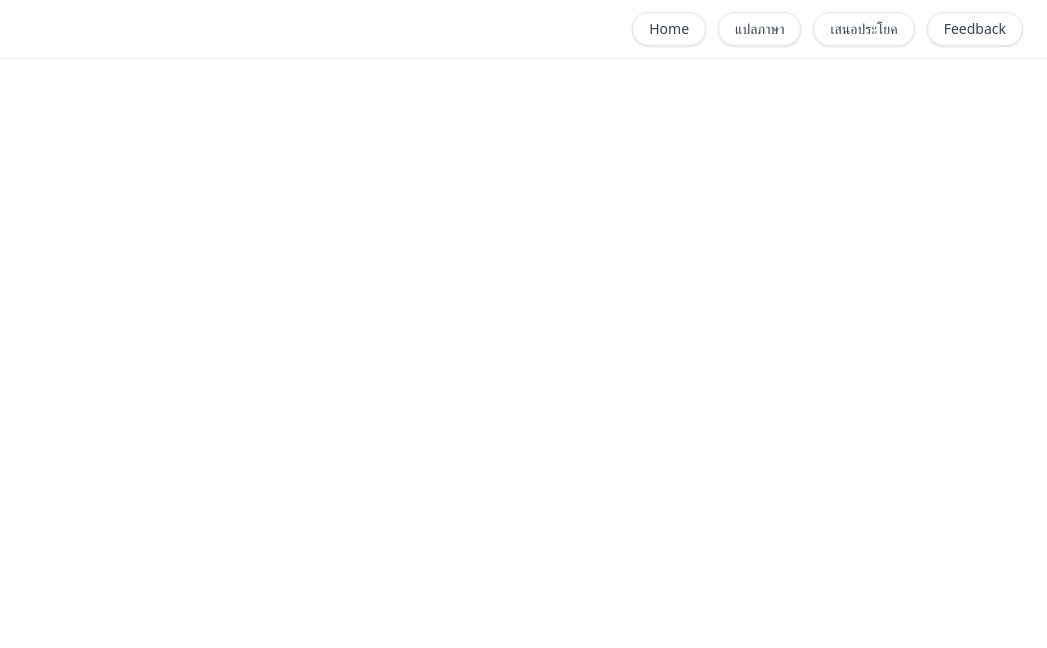
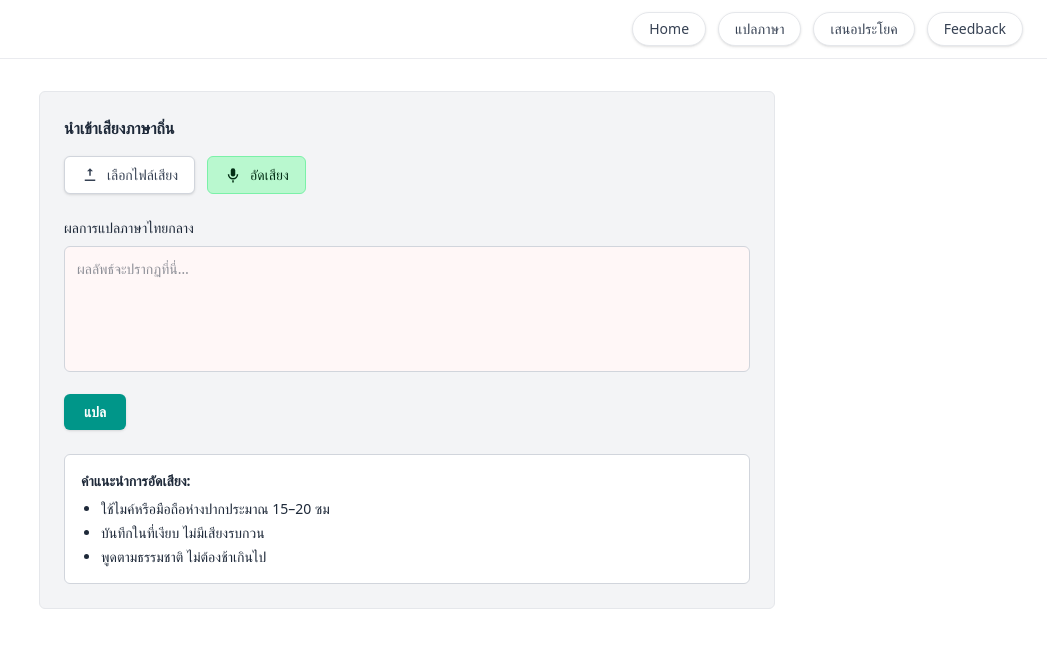
Before and after one commit to Sarunwit00/ProjectED, a React (Vite) app: page /translate in a window 1280 px wide. Shown: the top 648 px of the page, without its empty margins (233-1280 px from the left). Built offline with nearby package versions, Linux system fonts and the light colour scheme.

Commit message:
แปลภาษา

```diff
--- a/src/App.jsx
+++ b/src/App.jsx
@@ -2,6 +2,7 @@ import React from "react";
 import { Routes, Route } from "react-router-dom";
 import Navbar from "./components/Navbar";
 import Home from "./pages/Home";
+import Translate from "./pages/Translate";
 
 export default function App() {
   return (
@@ -9,6 +10,7 @@ export default function App() {
       <Navbar />
       <Routes>
         <Route path="/" element={<Home />} />
+        <Route path="/translate" element={<Translate />} />
       </Routes>
     </div>
   );
--- a/src/components/Navbar.jsx
+++ b/src/components/Navbar.jsx
@@ -20,9 +20,12 @@ export default function Navbar() {
           </NavLink>
 
           {/* ปุ่ม แปลภาษา */}
-          <button className="rounded-full border border-gray-200 bg-white px-3 py-1.5 text-sm font-medium text-gray-700 shadow-sm transition hover:-translate-y-0.5 hover:shadow-md focus:outline-none focus:ring-2 focus:ring-black/10 sm:px-4">
+           <NavLink
+            to="/translate"
+            className="rounded-full border border-gray-200 bg-white px-3 py-1.5 text-sm font-medium text-gray-700 shadow-sm transition hover:-translate-y-0.5 hover:shadow-md focus:outline-none focus:ring-2 focus:ring-black/10 sm:px-4"
+          >
             แปลภาษา
-          </button>
+          </NavLink>
 
           {/* ปุ่ม เสนอประโยค */}
           <button className="rounded-full border border-gray-200 bg-white px-3 py-1.5 text-sm font-medium text-gray-700 shadow-sm transition hover:-translate-y-0.5 hover:shadow-md focus:outline-none focus:ring-2 focus:ring-black/10 sm:px-4">
--- /dev/null
+++ b/src/pages/Translate.jsx
@@ -0,0 +1,88 @@
+import React from "react";
+
+export default function Translate() {
+  const [fileName, setFileName] = React.useState("");
+  const [result, setResult] = React.useState("");
+
+  return (
+    <main className="mx-auto max-w-3xl px-4 py-8">
+      <div className="rounded-md border border-gray-200 bg-gray-100 p-6">
+        {/* นำเข้าเสียงภาษาถิ่น */}
+        <h2 className="mb-4 text-base font-semibold text-gray-800">
+          นำเข้าเสียงภาษาถิ่น
+        </h2>
+
+        <div className="mb-6 flex flex-wrap items-center gap-3">
+          {/* เลือกไฟล์เสียง */}
+          <label className="inline-flex cursor-pointer items-center gap-2 rounded-md border border-gray-300 bg-white px-4 py-2 text-sm font-medium text-gray-700 shadow-sm hover:bg-gray-50">
+            {/* upload icon (svg) */}
+            <svg width="18" height="18" viewBox="0 0 24 24" fill="currentColor">
+              <path d="M12 3l4 4h-3v6h-2V7H8l4-4z"></path>
+              <path d="M5 18h14v2H5z"></path>
+            </svg>
+            เลือกไฟล์เสียง
+            <input
+              type="file"
+              accept="audio/*"
+              className="hidden"
+              onChange={(e) => setFileName(e.target.files?.[0]?.name || "")}
+            />
+          </label>
+
+          {/* อัดเสียง */}
+          <button
+            type="button"
+            className="inline-flex items-center gap-2 rounded-md border border-green-300 bg-green-200 px-4 py-2 text-sm font-medium text-green-950 hover:bg-green-300"
+            onClick={() => alert("เริ่มอัดเสียง (เดโม่)")}
+          >
+            {/* mic icon (svg) */}
+            <svg width="18" height="18" viewBox="0 0 24 24" fill="currentColor">
+              <path d="M12 14a3 3 0 003-3V6a3 3 0 10-6 0v5a3 3 0 003 3z"></path>
+              <path d="M5 11a7 7 0 0014 0h-2a5 5 0 11-10 0H5zM11 19v3h2v-3h-2z"></path>
+            </svg>
+            อัดเสียง
+          </button>
+
+          {fileName && (
+            <span className="text-sm text-gray-600">ไฟล์: {fileName}</span>
+          )}
+        </div>
+
+        {/* ผลการแปลภาษาไทยกลาง */}
+        <label className="mb-2 block text-sm font-medium text-gray-800">
+          ผลการแปลภาษาไทยกลาง
+        </label>
+        <textarea
+          value={result}
+          onChange={(e) => setResult(e.target.value)}
+          rows={5}
+          className="mb-4 w-full resize-none rounded-md border border-gray-300 bg-[#fff7f7] p-3 text-sm text-gray-800 outline-none focus:border-gray-400"
+          placeholder="ผลลัพธ์จะปรากฏที่นี่…"
+        />
+
+        {/* ปุ่ม แปล */}
+        <div className="mb-6">
+          <button
+            type="button"
+            className="rounded-md bg-teal-600 px-5 py-2 text-sm font-semibold text-white shadow hover:bg-teal-700"
+            onClick={() => setResult("ตัวอย่างผลลัพธ์การแปล (เดโม่)")}
+          >
+            แปล
+          </button>
+        </div>
+
+        {/* คำแนะนำการอัดเสียง */}
+        <div className="rounded-md border border-gray-300 bg-white p-4">
+          <p className="mb-2 text-sm font-semibold text-gray-800">
+            คำแนะนำการอัดเสียง:
+          </p>
+          <ul className="list-disc space-y-1 pl-5 text-sm text-gray-800">
+            <li>ใช้ไมค์หรือมือถือห่างปากประมาณ 15–20 ซม</li>
+            <li>บันทึกในที่เงียบ ไม่มีเสียงรบกวน</li>
+            <li>พูดตามธรรมชาติ ไม่ต้องช้าเกินไป</li>
+          </ul>
+        </div>
+      </div>
+    </main>
+  );
+}
```
